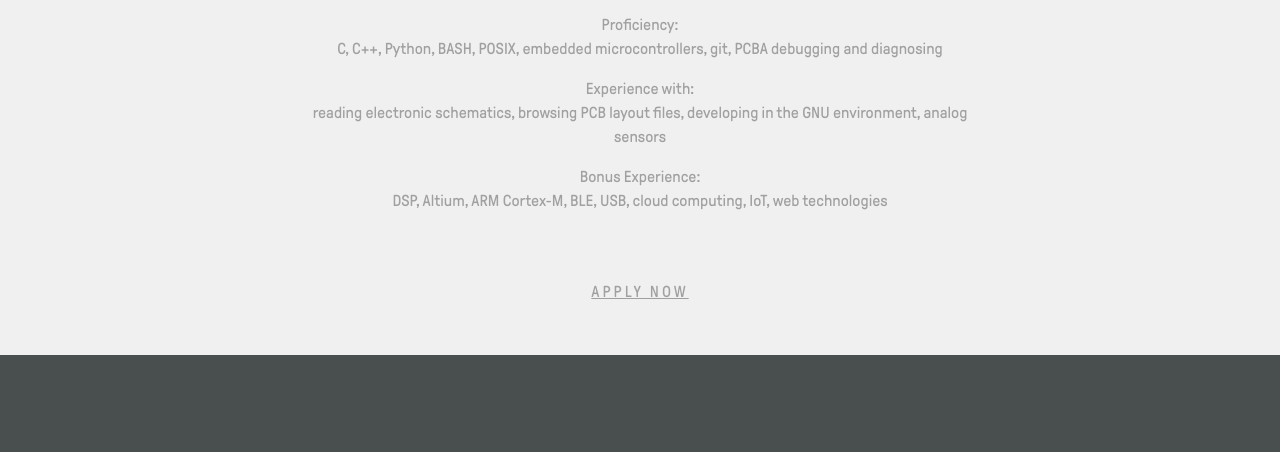
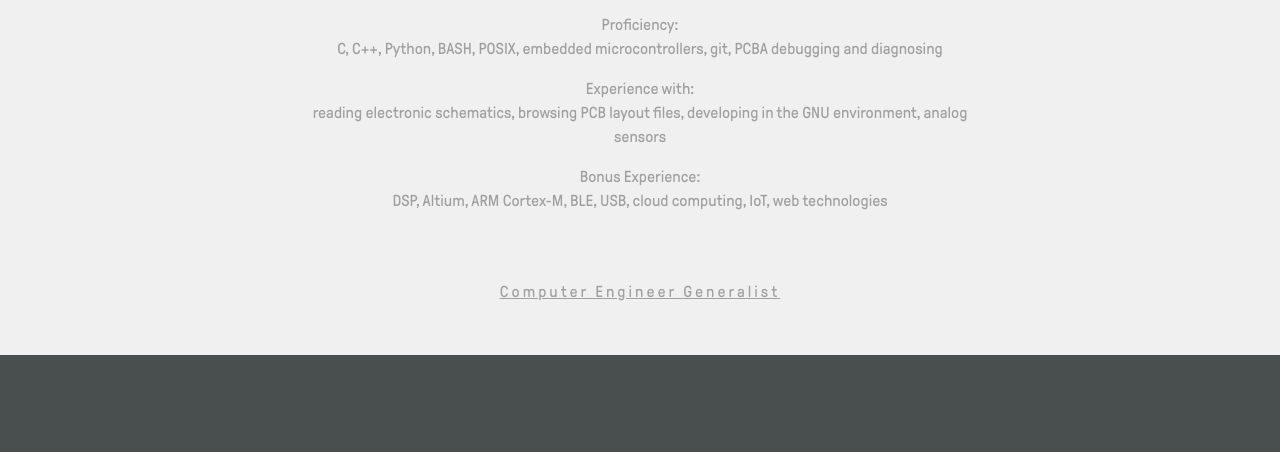
Before and after one commit to intercreate/www.intercreate.io, a website: page opportunities/index.html in a window 1280 px wide. Shown: the part 793-1245 px from the top of the page. Drawn offline with Linux system fonts and the light colour scheme.

Commit message:
updated job link

```diff
--- a/opportunities/index.html
+++ b/opportunities/index.html
@@ -87,7 +87,8 @@ gtag('config', 'UA-119112867-1');
           <p>reading electronic schematics, browsing PCB layout files, developing in the GNU environment, analog sensors</p>
           <span>Bonus Experience:</span>
           <p>DSP, Altium, ARM Cortex-M, BLE, USB, cloud computing, IoT, web technologies</p>
-          <a href="https://angel.co/company/intercreate/jobs" target="_blank" class="d-inline-block mt-5">APPLY NOW</a>
+          <a href="https://angel.co/company/intercreate/jobs/537243-computer-engineer-generalist" target="_blank" class="d-inline-block mt-5">Computer Engineer Generalist
+          </a>
         </div>
       </div>
     </section>
```
